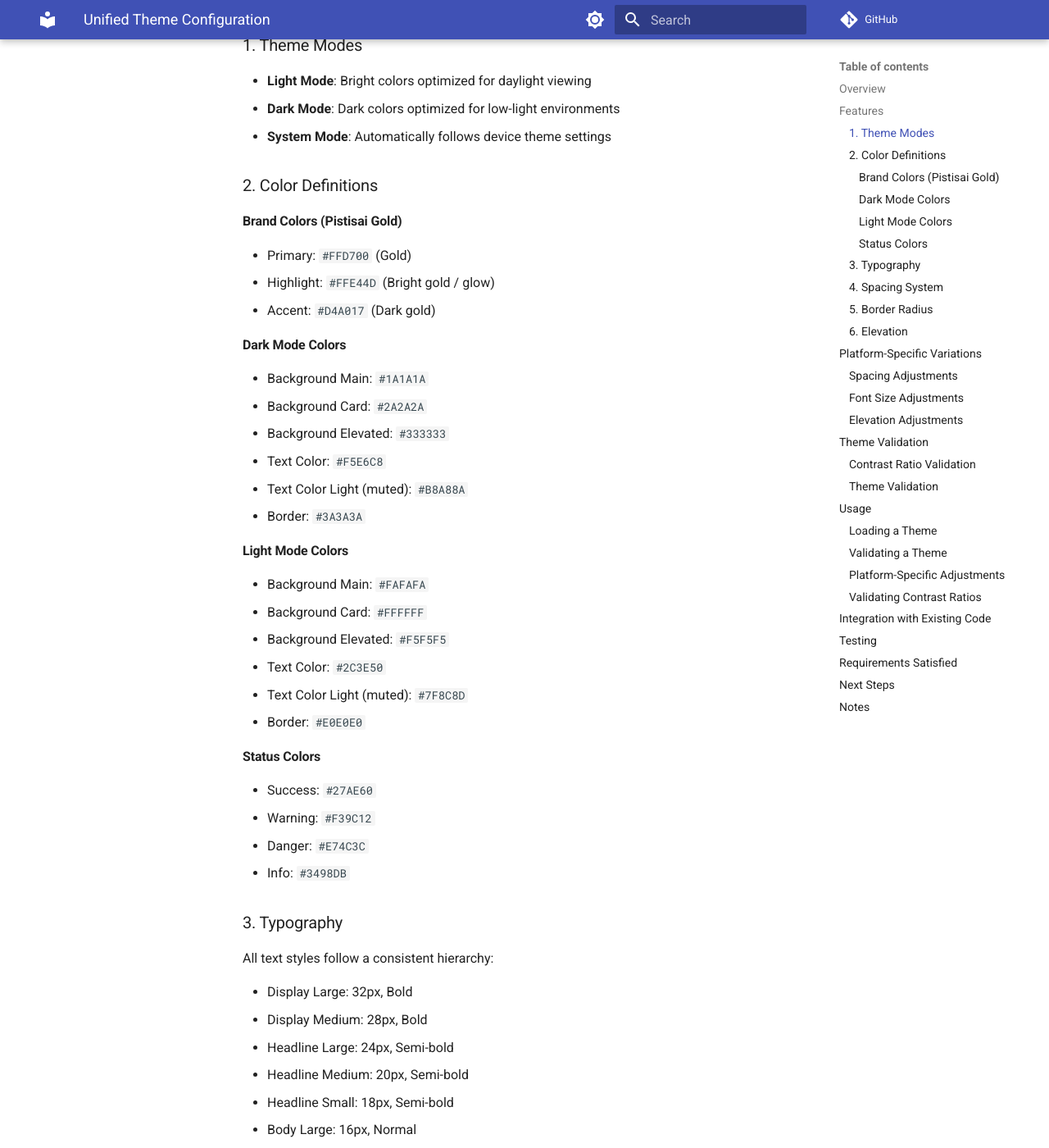
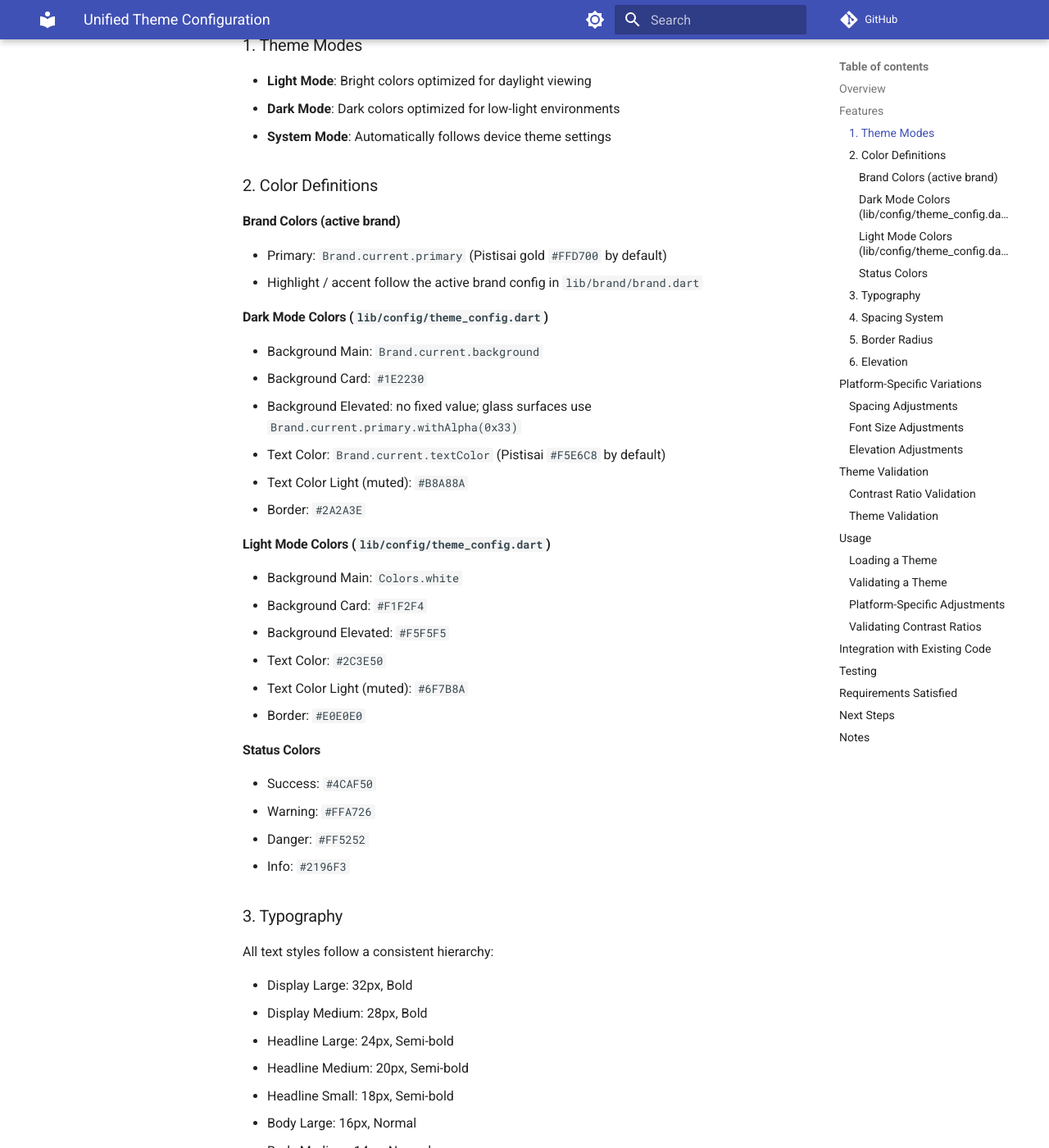
Before and after one commit to pistisAI/pistisai-app, an MkDocs documentation site: the page built from docs/architecture/frontend/THEME_CONFIG.md, in a window 1280 px wide and 1400 px high, scrolled down 406 px. Shown: the whole window at 82% size. Built offline with MkDocs 1.6.1 and Material for MkDocs 9.7.7, drawn with Linux system fonts in a browser that asks for light colours; comment, search, counter and statistics services are not loaded.

Commit message:
ai(zoid): docs: align frontend architecture with code

```diff
--- a/docs/architecture/frontend/THEME_CONFIG.md
+++ b/docs/architecture/frontend/THEME_CONFIG.md
@@ -14,36 +14,35 @@ The `ThemeConfig` class provides a centralized, unified theme configuration syst
 
 ### 2. Color Definitions
 
-#### Brand Colors (Pistisai Gold)
+#### Brand Colors (active brand)
 
-- Primary: `#FFD700` (Gold)
-- Highlight: `#FFE44D` (Bright gold / glow)
-- Accent: `#D4A017` (Dark gold)
+- Primary: `Brand.current.primary` (Pistisai gold `#FFD700` by default)
+- Highlight / accent follow the active brand config in `lib/brand/brand.dart`
 
-#### Dark Mode Colors
+#### Dark Mode Colors (`lib/config/theme_config.dart`)
 
-- Background Main: `#1A1A1A`
-- Background Card: `#2A2A2A`
-- Background Elevated: `#333333`
-- Text Color: `#F5E6C8`
+- Background Main: `Brand.current.background`
+- Background Card: `#1E2230`
+- Background Elevated: no fixed value; glass surfaces use `Brand.current.primary.withAlpha(0x33)`
+- Text Color: `Brand.current.textColor` (Pistisai `#F5E6C8` by default)
 - Text Color Light (muted): `#B8A88A`
-- Border: `#3A3A3A`
+- Border: `#2A2A3E`
 
-#### Light Mode Colors
+#### Light Mode Colors (`lib/config/theme_config.dart`)
 
-- Background Main: `#FAFAFA`
-- Background Card: `#FFFFFF`
+- Background Main: `Colors.white`
+- Background Card: `#F1F2F4`
 - Background Elevated: `#F5F5F5`
 - Text Color: `#2C3E50`
-- Text Color Light (muted): `#7F8C8D`
+- Text Color Light (muted): `#6F7B8A`
 - Border: `#E0E0E0`
 
 #### Status Colors
 
-- Success: `#27AE60`
-- Warning: `#F39C12`
-- Danger: `#E74C3C`
-- Info: `#3498DB`
+- Success: `#4CAF50`
+- Warning: `#FFA726`
+- Danger: `#FF5252`
+- Info: `#2196F3`
 
 ### 3. Typography
 
```
Also changed, not shown: docs/architecture/frontend/ACCESSIBILITY_GUIDE.md (+5 -3 lines), docs/architecture/frontend/CONFIGURATION_UI_GUIDE.md (+2 -0 lines), docs/architecture/frontend/MODELS_README.md (+4 -2 lines), docs/architecture/frontend/RESPONSIVE_ACCESSIBILITY_GUIDE.md (+2 -0 lines), docs/architecture/frontend/SETTINGS_README.md (+1 -1 lines).
